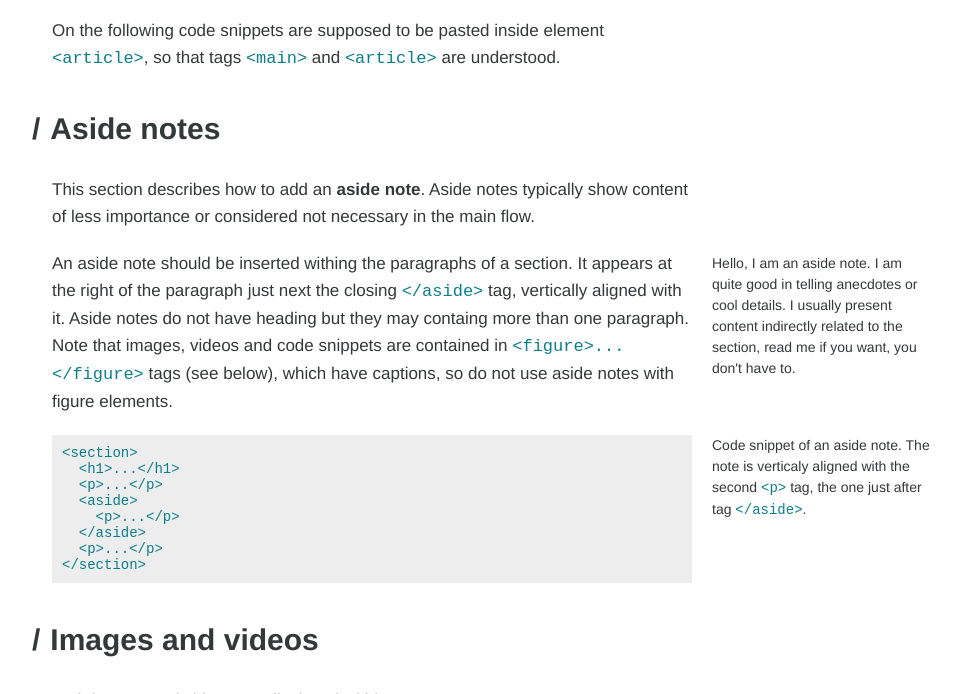
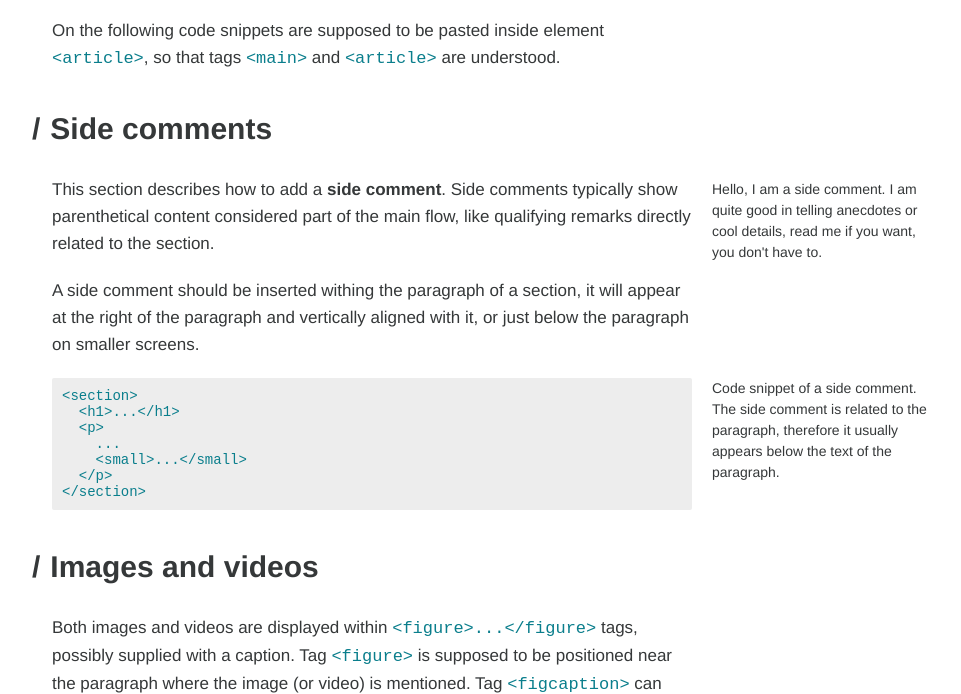
Before and after one commit to nextbitlabs/Rapido, a plain HTML site: page index.html in a window 1280 px wide. Shown: the part 2106-2800 px from the top of the page, without its empty margins (148-1109 px from the left). Drawn offline with nearby package versions, Linux system fonts and the light colour scheme.

Commit message:
close #14 | use <small> element for side comments

```diff
--- a/index.html
+++ b/index.html
@@ -128,23 +128,19 @@
         </section>
 
         <section>
-          <h1>Aside notes</h1>
-          <p>This section describes how to add an <strong>aside note</strong>. Aside notes typically show content of less importance or considered not necessary in the main flow.</p>
-          <aside>
-            <p>Hello, I am an aside note. I am quite good in telling anecdotes or cool details. I usually present content indirectly related to the section, read me if you want, you don't have to.</p>
-          </aside>
-          <p>An aside note should be inserted withing the paragraphs of a section. It appears at the right of the paragraph just next the closing <code>&lt;/aside&gt;</code> tag, vertically aligned with it. Aside notes do not have heading but they may containg more than one paragraph. Note that images, videos and code snippets are contained in <code>&lt;figure&gt;...&lt;/figure&gt;</code> tags (see below), which have captions, so do not use aside notes with figure elements.</p>
+          <h1>Side comments</h1>
+          <p>This section describes how to add a <strong>side comment</strong>. Side comments typically show parenthetical content considered part of the main flow, like qualifying remarks directly related to the section.<small>Hello, I am a side comment. I am quite good in telling anecdotes or cool details, read me if you want, you don't have to.</small></p>
+          <p>A side comment should be inserted withing the paragraph of a section, it will appear at the right of the paragraph and vertically aligned with it, or just below the paragraph on smaller screens.</p>
           <figure>
             <pre><code>&lt;section&gt;
   &lt;h1&gt;...&lt;/h1&gt;
-  &lt;p&gt;...&lt;/p&gt;
-  &lt;aside&gt;
-    &lt;p&gt;...&lt;/p&gt;
-  &lt;/aside&gt;
-  &lt;p&gt;...&lt;/p&gt;
+  &lt;p&gt;
+    ...
+    &lt;small&gt;...&lt;/small&gt;
+  &lt;/p&gt;
 &lt;/section&gt;</code></pre>
             <figcaption>
-              <p>Code snippet of an aside note. The note is verticaly aligned with the second <code>&lt;p&gt;</code> tag, the one just after tag <code>&lt;/aside&gt;</code>.</p>
+              <p>Code snippet of a side comment. The side comment is related to the paragraph, therefore it usually appears below the text of the paragraph.</p>
             </figcaption>
           </figure>
         </section>
@@ -322,12 +318,10 @@
               <p>Code snippet for a list of items, use tag <code>&lt;ol&gt;</code> for ordered lists and tag <code>&lt;ul&gt;</code> for unordered lists.</p>
             </figcaption>
           </figure>
-          <aside><p>Hey, we have a sub-heading here, get it with tag <code>&lt;h2&gt;</code> in a section.</p></aside>
+          <p><small>Hey, we have a sub-heading here, get it with tag <code>&lt;h2&gt;</code> in a section.</small></p>
           <h2>A second example</h2>
           <p>As second example we show a list where each item has a couple of fixed width <code>&lt;p&gt;</code> elements and a single growing width <code>&lt;p&gt;</code> element.</p>
-          <aside>
-            <p>We take the opportunity of this example to describe the semantic meaning of elements <code>&lt;em&gt;</code>, <code>&lt;strong&gt;</code> and <code>&lt;mark&gt;</code>.</p>
-          </aside>
+          <p><small>We take the opportunity of this example to describe the semantic meaning of elements <code>&lt;em&gt;</code>, <code>&lt;strong&gt;</code> and <code>&lt;mark&gt;</code>.</small></p>
           <div>
             <ol>
               <li>
@@ -433,10 +427,7 @@
               <p>New line formula.</p>
             </figcaption>
           </figure>
-          <aside>
-            <p>Einstein field equations, expressed for the first time 8 years later the <q cite="Albert Einstein">the happiest thought of my life</q>.</p>
-          </aside>
-          <p>$$G_{\mu\nu} + \Lambda g_{\mu\nu} = \frac{8\pi G}{c^4}T_{\mu\nu}$$</p>
+          <p>$$G_{\mu\nu} + \Lambda g_{\mu\nu} = \frac{8\pi G}{c^4}T_{\mu\nu}$$<small>Einstein field equations, expressed for the first time 8 years later the <q cite="Albert Einstein">the happiest thought of my life</q>.</small></p>
           <p>Multiline math can be obtained with TeX syntax, <a href="https://katex.org/docs/supported.html">KaTeX supports</a> a wide list of TeX functions. For example, for the representation of the following system of equations we make use of the <code>\begin{array}</code> environment.</p>
           <figure>
             <p>
--- a/rapido.css
+++ b/rapido.css
@@ -62,13 +62,11 @@ body.rapido {
 
 .rapido p,
 .rapido section p {
+	font-size: 17px;
+	line-height: 27px;
 	max-width: 640px;
 	margin: 0 0 20px 0;
-}
-
-.rapido p {
-	font-size: 17px;
-	line-height: 27px;
+	position: relative;
 }
 
 .rapido article > header {
@@ -311,22 +309,31 @@ body.rapido {
 	border-radius: 2px;
 }
 
-.rapido aside {
+.rapido small {
+	font-size: 14px;
+	line-height: 21px;
 	width: 220px;
 	float: right;
 	padding: 3px 0 0 0;
+	position: absolute;
+	right: -240px;
+	top: 0;
 }
 
 @media (max-width: 979px) {
-	.rapido aside {
+	.rapido small {
 		width: 100%;
 		float: none;
 		padding: 0;
-		margin-bottom: 20px;
+		margin: 20px 0;
+		position: relative;
+		right: unset;
+		top: unset;
+		display: block;
 	}
 }
 
-.rapido aside > p {
+.rapido small > p {
 	font-size: 14px;
 	line-height: 21px;
 }
```
